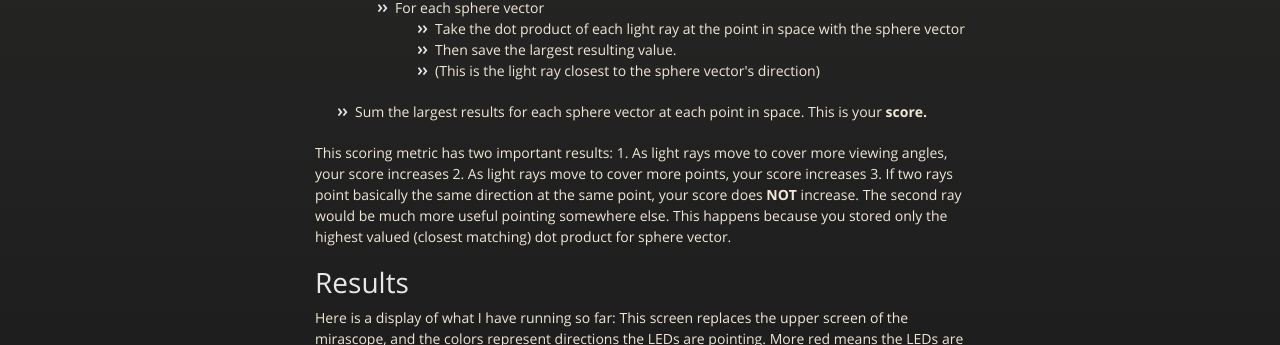
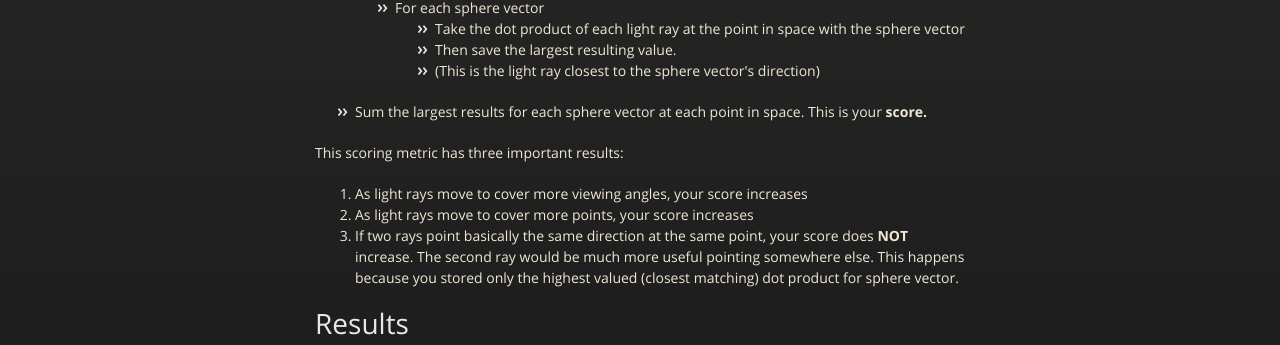
Before and after one commit to brywalker1/RayTracer, a plain HTML site: page index.html in a window 1280 px wide. Shown: the part 1953-2298 px from the top of the page. Drawn offline with nearby package versions, Linux system fonts and the light colour scheme.

```diff
--- a/index.html
+++ b/index.html
@@ -101,10 +101,13 @@
 </li>
 </ul>
 
-<p>This scoring metric has two important results:
-1. As light rays move to cover more viewing angles, your score increases
-2. As light rays move to cover more points, your score increases
-3. If two rays point basically the same direction at the same point, your score does <strong>NOT</strong> increase. The second ray would be much more useful pointing somewhere else.  This happens because you stored only the highest valued (closest matching) dot product for sphere vector. </p>
+<p>This scoring metric has three important results:</p>
+
+<ol>
+<li>As light rays move to cover more viewing angles, your score increases </li>
+<li>As light rays move to cover more points, your score increases</li>
+<li>If two rays point basically the same direction at the same point, your score does <strong>NOT</strong> increase. The second ray would be much more useful pointing somewhere else.  This happens because you stored only the highest valued (closest matching) dot product for sphere vector. </li>
+</ol>
 
 <h1>
 <a id="results" class="anchor" href="#results" aria-hidden="true"><span class="octicon octicon-link"></span></a>Results</h1>
```
Also changed, not shown: params.json (+1 -1 lines).
